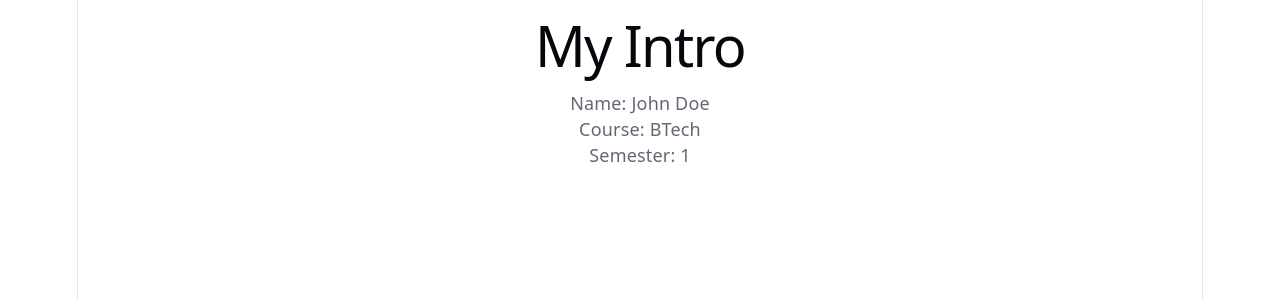
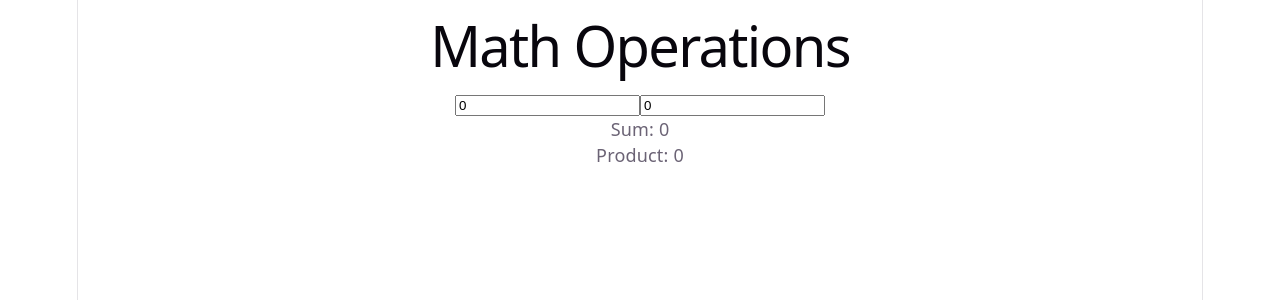
Before and after one commit to pahulmeet-singh/INT252, a React (Vite) app in the folder reactet/: page / in a window 1280 px wide. Shown: the top 300 px of the page. Built offline with nearby package versions, Linux system fonts and the light colour scheme.

Commit message:
basic math operations

```diff
--- a/reactet/src/App.jsx
+++ b/reactet/src/App.jsx
@@ -7,23 +7,97 @@
 //   );
 // }
 
+
+
+
+
 // export default App;
 
 // using JSX to display a simple introduction
+// function App() {
+//   const name = "John Doe";
+//   const course = "BTech";
+//   const sem = 1;
+//   return(
+//     <div>
+//       <h1>My Intro</h1>
+//       <p>Name: {name}</p>
+//       <p>Course: {course}</p>
+//       <p>Semester: {sem}</p>
+//     </div>
+//   )
+// }
+
+// export default App;
+
+// these parentheses allow us to write multi-line JSX code without any issues. It is a common practice to wrap the JSX code in parentheses for better readability and to avoid potential errors when returning multiple lines of JSX.
+
+
+
+
+
+//functions to sum and multiply two numbers and display the results in JSX on the webpage
+// function App() {
+//   const num1 = 5;
+//   const num2 = 10;
+
+//   const sum = num1 + num2;
+//   const product = num1 * num2;
+
+//   return (
+//     <div>
+//       <h1>Math Operations</h1>
+//       <p>Sum: {sum}</p>
+//       <p>Product: {product}</p>
+//     </div>
+//   );
+// }
+
+// export default App;
+
+
+
+
+
+//same as above but taking input from user and displaying the results in JSX on the webpage
+import { useState } from 'react';
+
 function App() {
-  const name = "John Doe";
-  const course = "BTech";
-  const sem = 1;
-  return(
+  const [num1, setNum1] = useState(0);
+  const [num2, setNum2] = useState(0);
+
+  const sum = num1 + num2;
+  const product = num1 * num2;
+
+  return (
     <div>
-      <h1>My Intro</h1>
-      <p>Name: {name}</p>
-      <p>Course: {course}</p>
-      <p>Semester: {sem}</p>
+      <h1>Math Operations</h1>
+
+      <input
+        type="number"
+        value={num1}
+        onChange={(e) => setNum1(Number(e.target.value))}
+        placeholder="Enter first number"
+      />
+
+      <input
+        type="number"
+        value={num2}
+        onChange={(e) => setNum2(Number(e.target.value))}
+        placeholder="Enter second number"
+      />
+
+      <p>Sum: {sum}</p>
+      <p>Product: {product}</p>
     </div>
-  )
+  );
 }
 
 export default App;
 
-// these parentheses allow us to write multi-line JSX code without any issues. It is a common practice to wrap the JSX code in parentheses for better readability and to avoid potential errors when returning multiple lines of JSX.
+
+
+
+
+
+//
```
